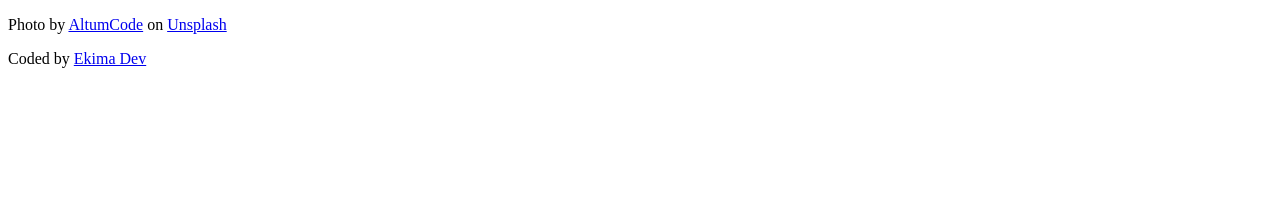
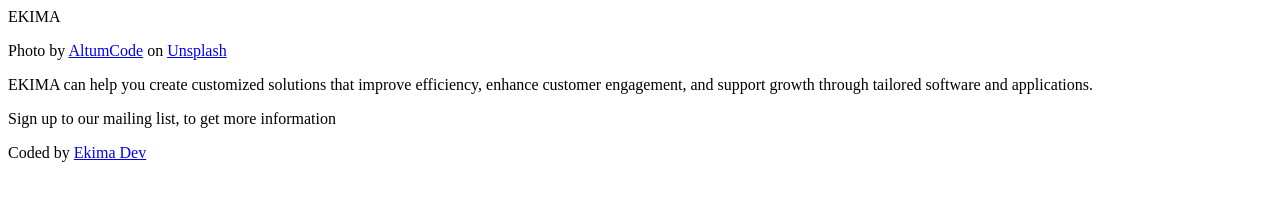
Before and after one commit to GitOfGod/signup-form, a plain HTML site: page index.html in a window 1280 px wide. Drawn offline with Linux system fonts and the light colour scheme.

Commit message:
Add title and call-to-action

```diff
--- a/index.html
+++ b/index.html
@@ -9,9 +9,14 @@
 <body>
     <main>
         <aside>
+            <div>
+                <div>EKIMA</div>
+            </div>
             <p>Photo by <a href="https://unsplash.com/@altumcode?utm_content=creditCopyText&utm_medium=referral&utm_source=unsplash">AltumCode</a> on <a href="https://unsplash.com/photos/macbook-pro-on-black-wooden-table-PNbDkQ2DDgM?utm_content=creditCopyText&utm_medium=referral&utm_source=unsplash">Unsplash</a></p>
         </aside>
         <div>
+            <p>EKIMA can help you create customized solutions that improve efficiency, enhance customer engagement, and support growth through tailored software and applications.</p>
+            <p>Sign up to our mailing list, to get more information</p>
 
         </div>
     </main>
```
Also changed, not shown: assets/ekima logo.png (added).
